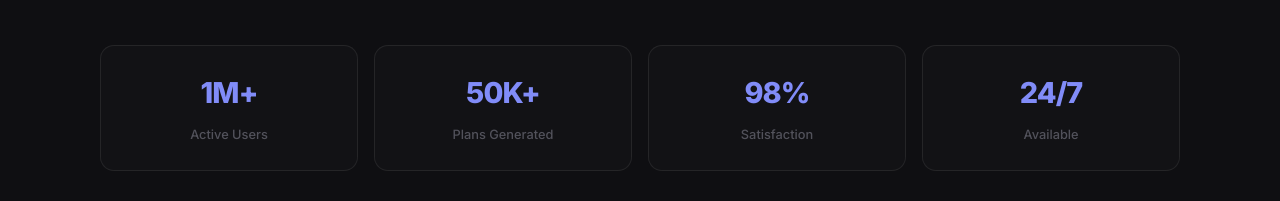
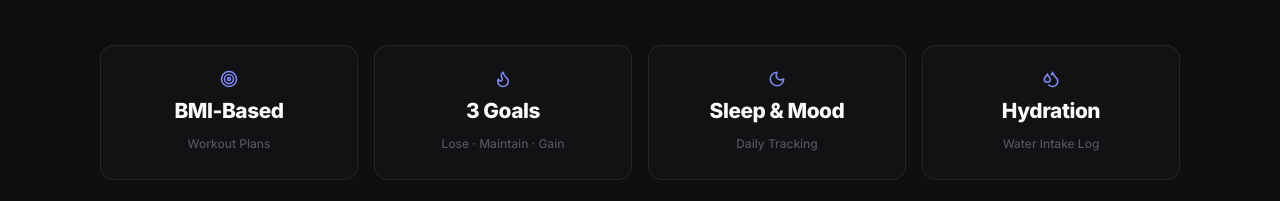
Before and after one commit to Zemos1/Gym-App-AI, a React (Vite) app: page / in a window 1280 px wide. Shown: the part 563-764 px from the top of the page. Built offline with nearby package versions, Linux system fonts and the light colour scheme; no server answers.

Commit message:
Landing page edit

```diff
--- a/src/pages/Home.css
+++ b/src/pages/Home.css
@@ -152,19 +152,27 @@
     transform: translateY(-2px);
 }
 
+.stat-icon-inline {
+    display: flex;
+    align-items: center;
+    justify-content: center;
+    color: var(--accent-primary);
+    margin-bottom: 6px;
+}
+
 .stat-card .stat-value {
     display: block;
-    font-size: 1.8rem;
+    font-size: 1.3rem;
     font-weight: 800;
-    color: var(--accent-primary);
-    margin-bottom: 4px;
-    letter-spacing: -0.03em;
+    color: var(--text-primary);
+    margin-bottom: 2px;
+    letter-spacing: -0.02em;
 }
 
 .stat-card .stat-label {
     color: var(--text-muted);
     font-weight: 500;
-    font-size: 0.8rem;
+    font-size: 0.75rem;
 }
 
 /* Features Section */
--- a/src/pages/Home.tsx
+++ b/src/pages/Home.tsx
@@ -1,5 +1,5 @@
 import { Link } from 'react-router-dom';
-import { Calendar, Dumbbell, BookOpen, Rocket, Activity, ArrowRight, Zap } from 'lucide-react';
+import { Calendar, Dumbbell, BookOpen, Rocket, Activity, ArrowRight, Zap, Target, Droplets, Moon, Flame } from 'lucide-react';
 import './Home.css';
 
 const Home = () => {
@@ -24,11 +24,11 @@ const Home = () => {
         },
     ];
 
-    const stats = [
-        { value: '1M+', label: 'Active Users' },
-        { value: '50K+', label: 'Plans Generated' },
-        { value: '98%', label: 'Satisfaction' },
-        { value: '24/7', label: 'Available' },
+    const capabilities = [
+        { icon: <Target size={18} />, value: 'BMI-Based', label: 'Workout Plans' },
+        { icon: <Flame size={18} />, value: '3 Goals', label: 'Lose · Maintain · Gain' },
+        { icon: <Moon size={18} />, value: 'Sleep & Mood', label: 'Daily Tracking' },
+        { icon: <Droplets size={18} />, value: 'Hydration', label: 'Water Intake Log' },
     ];
 
     return (
@@ -67,13 +67,14 @@ const Home = () => {
                 </div>
             </section>
 
-            {/* Stats Section */}
+            {/* Capabilities Section */}
             <section className="stats-section">
                 <div className="stats-grid">
-                    {stats.map((stat, index) => (
+                    {capabilities.map((item, index) => (
                         <div key={index} className="stat-card animate-fade-in" style={{ animationDelay: `${index * 0.1}s` }}>
-                            <span className="stat-value">{stat.value}</span>
-                            <span className="stat-label">{stat.label}</span>
+                            <span className="stat-icon-inline">{item.icon}</span>
+                            <span className="stat-value">{item.value}</span>
+                            <span className="stat-label">{item.label}</span>
                         </div>
                     ))}
                 </div>
@@ -111,7 +112,7 @@ const Home = () => {
                 <div className="cta-content">
                     <h2 className="cta-title">Ready to Start?</h2>
                     <p className="cta-subtitle">
-                        Join thousands who have transformed their fitness routine with GymFlow
+                        Calculate your BMI, pick your goal, and get a full workout plan in seconds
                     </p>
                     <Link to="/workout" className="btn btn-primary cta-button">
                         <Dumbbell size={18} /> Generate Your Workout
```
